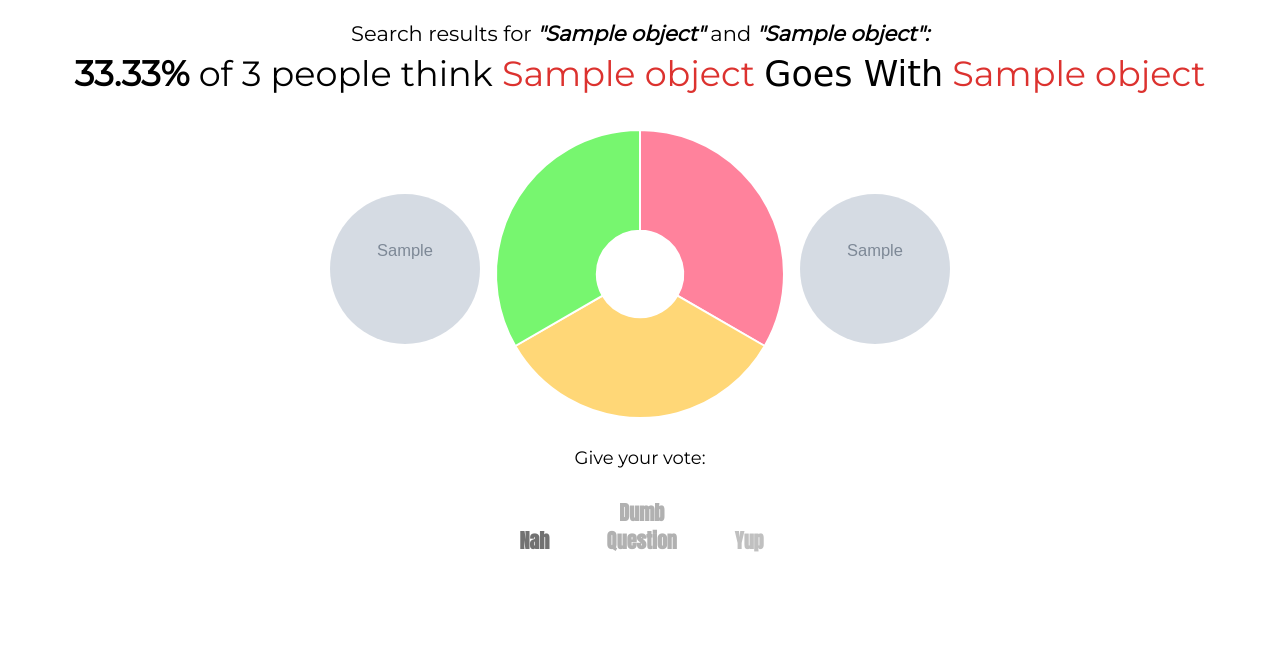
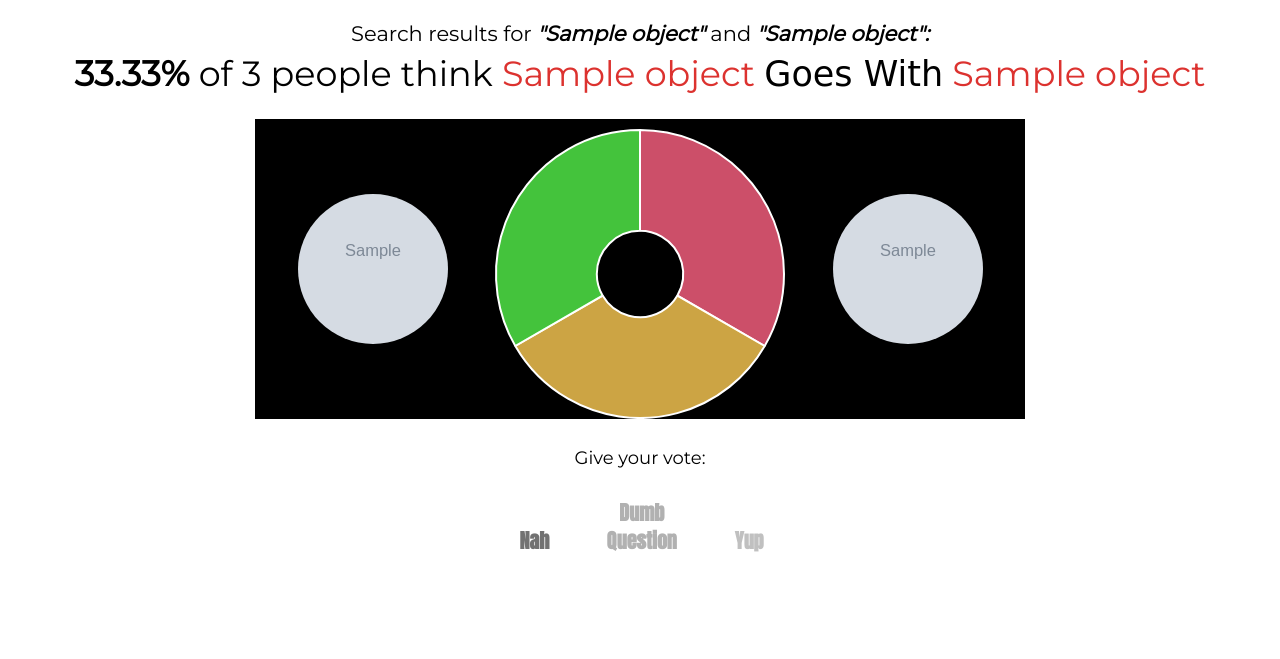
Before and after one commit to yairhasfari/goeswith, a Django app: a page that uses matches/templates/base.html in a window 1280 px wide. Shown: the part 51-710 px from the top of the page. Run offline with Django 3.2, Linux system fonts and the light colour scheme; tables that the repository leaves empty hold one stand-in row (values such as "Sample post"); grey boxes marked "Sample" are stand-in pictures; some libraries are stand-ins or nearby versions; some web fonts are replaced.

Commit message:
25-design fix images were narrow

```diff
--- a/matches/static/css/newcss.css
+++ b/matches/static/css/newcss.css
@@ -213,7 +213,8 @@ body {
 
 }
 .rowChartImage{
-    width:50%;
+    width:55em;
+    background-color:black;
     height:auto;
     margin:0 auto;
     display: -webkit-flex; /* Safari */
```
